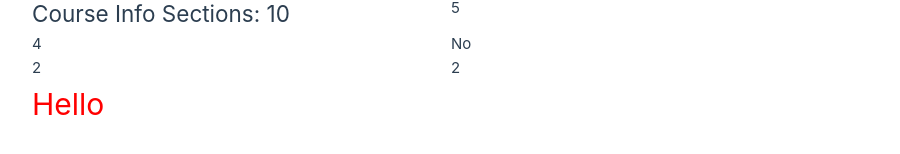
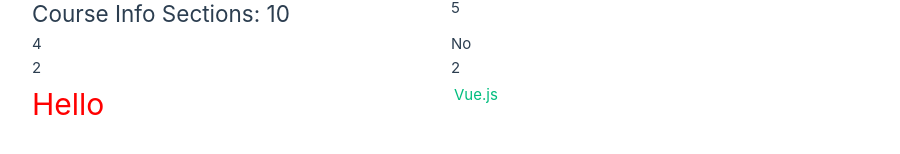
Before and after one commit to aachan1127/vue-lesson, a Vue app: page / in a window 1280 px wide. Shown: the part 416-570 px from the top of the page, without its empty margins (189-1089 px from the left). Built offline with nearby package versions, Linux system fonts and the light colour scheme.

Commit message:
udemy24 v-bindディレクティブ

```diff
--- a/src/App.vue
+++ b/src/App.vue
@@ -60,6 +60,10 @@ const count2 = ref(2)
 
 // v-htmlディレクティブ ()の中をHTMLとして表示できるようになる
 const message = ref('<h1>Hello</h1>')
+
+// v-bindディレクティブ URLを表示させたい時はこれを使う
+const vueURL = 'https://vuejs.org'
+const vueId = 'vue-link'
 </script>
 
 <template>
@@ -86,8 +90,10 @@ const message = ref('<h1>Hello</h1>')
   <div v-text="count"></div>
 
   <!-- v-htmlディレクティブ (※ XSS攻撃されやすいので注意が必要！)-->
-<div v-html="message"></div>
+  <div v-html="message"></div>
 
+  <!-- v-bindディレクティブ URLで遷移させたい時-->
+  <a v-bind:id="vueId" v-bind:href="vueURL" :foo>Vue.js</a>
 </template>
 
 <style>
```
